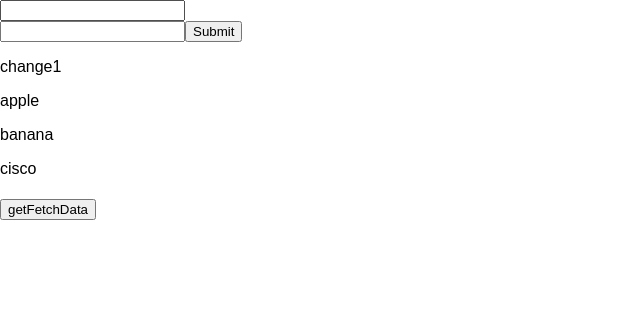
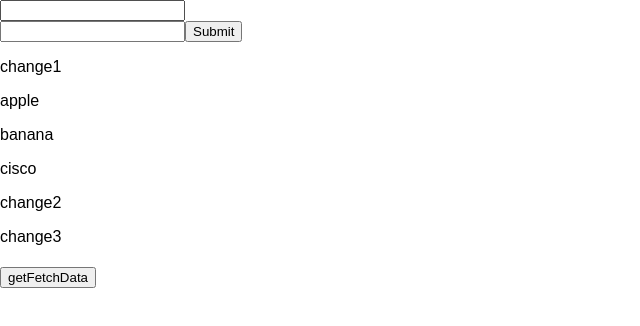
Before and after one commit to piggymichelle/testmy-app, a React (Create React App) app: page / in a window 1280 px wide. Shown: the top 326 px of the page, without its empty margins (0-640 px from the left). Built offline with nearby package versions, Linux system fonts and the light colour scheme.

Commit message:
add change3

```diff
--- a/src/Myarea.js
+++ b/src/Myarea.js
@@ -6,6 +6,8 @@ const Myarea = props => {
             <p>apple</p>
             <p>banana</p>
             <p>cisco</p>
+            <p>change2</p>
+            <p>change3</p>
             <h1>{props.nameList}</h1>
             <h1>{props.ageList}</h1>
         </div>);
```
